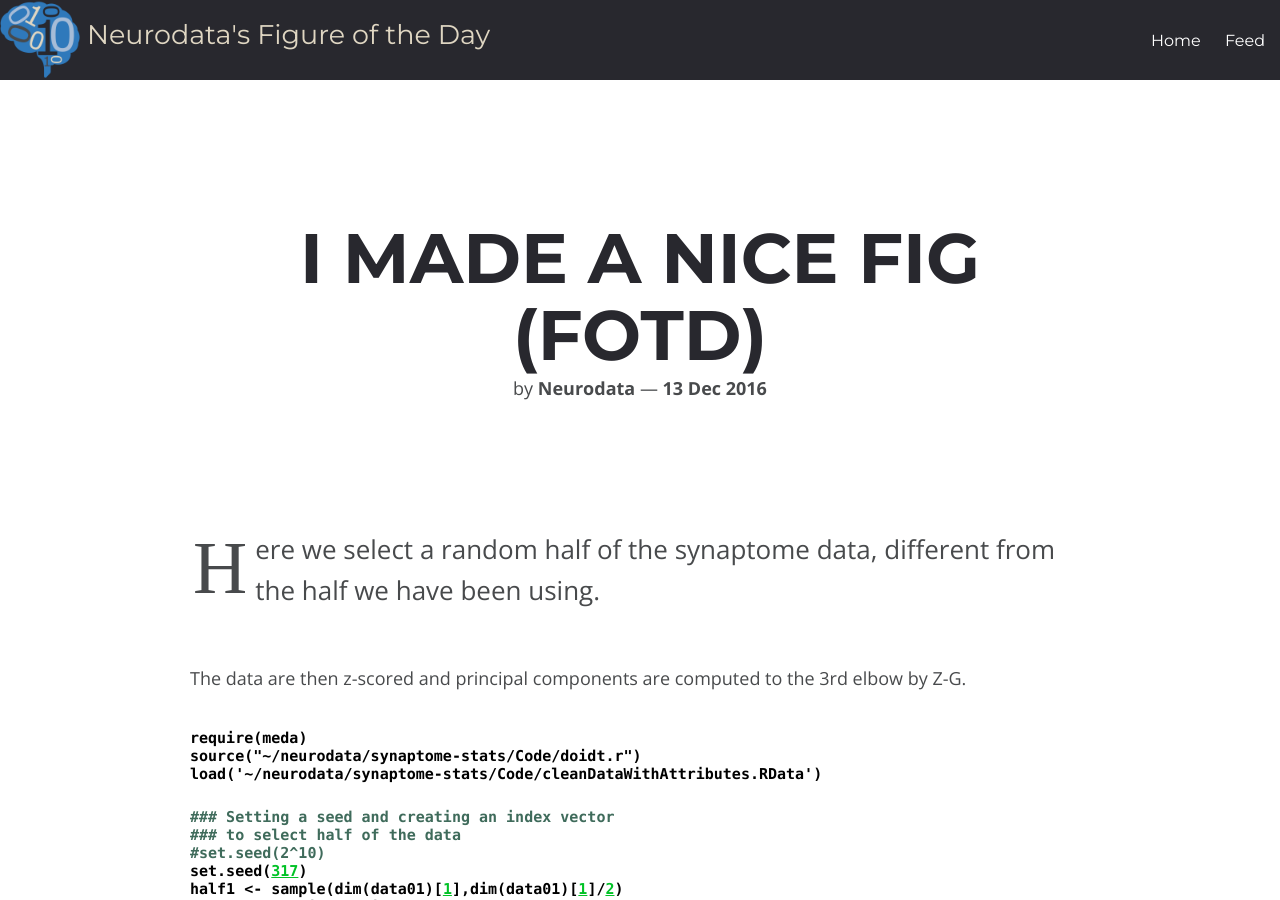
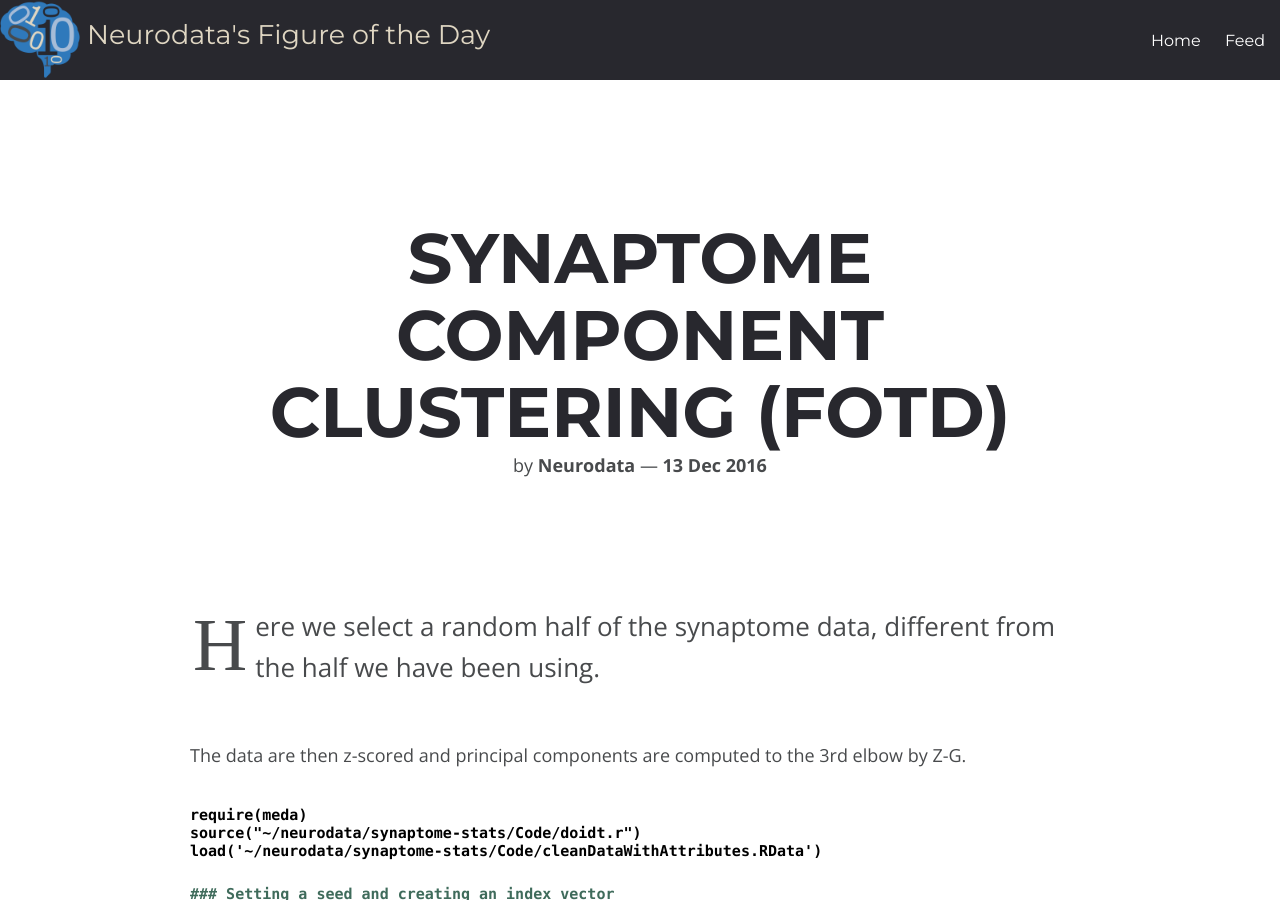
Before and after one commit to neurodata-arxiv/FOTD, a Jekyll site: the page built from _posts/2016-12-13-pcscatter.md, in a window 1280 px wide and 900 px high. Built offline with Jekyll 4.4.1, drawn with Linux system fonts in a browser that asks for light colours; nearby versions of some CDN libraries.

Commit message:
updated post

```diff
--- a/_posts/2016-12-13-thething.md
+++ b/_posts/2016-12-13-pcscatter.md
@@ -1,6 +1,6 @@
 ---
 layout: post
-title: "I made a nice fig (FoTD)"
+title: "Synaptome component clustering (FoTD)"
 description: ""
 category: fotd
 modified: 2016-12-13
```
Also changed, not shown: 10 other files.
